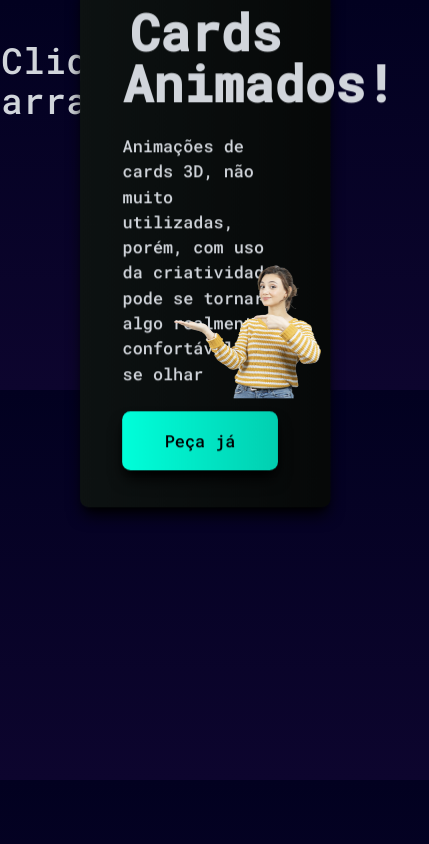
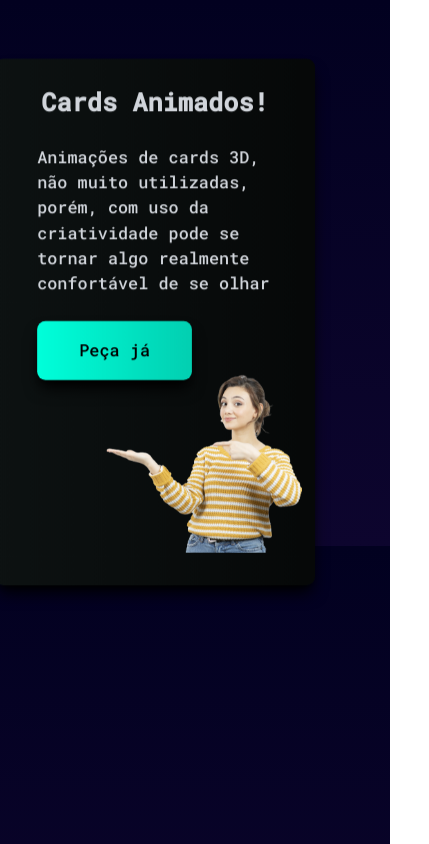
Before and after one commit to Reaction53/Portfolio, a React (Create React App) app: page /Cardpage in a window 390 px wide. Shown: the whole page, 429 px wide, since content can reach past the window. Built offline with nearby package versions, Linux system fonts and the light colour scheme.

Commit message:
responsive changes

```diff
--- a/src/pages/Cardpage.tsx
+++ b/src/pages/Cardpage.tsx
@@ -13,15 +13,15 @@ const Cardpage = () => {
 
 
   return (
-    <div className='flex justify-center w-screen h-[74vw] lg:h-[100vw]'>
+    <div className='flex justify-center w-screen h-[74vw] lg:h-[140vw]'>
       <div>
         <motion.h1
         transition={{ delay: 1}}
         initial={{ opacity: 0, top: "6rem" }}
         animate={{ opacity: 1, top: "3rem" }}
-        className='text-center text-gray-300 text-4xl p-10'> Clique e arraste!</motion.h1>
+        className='text-center text-gray-300 text-4xl p-10 lg:hidden'> Clique e arraste!</motion.h1>
         </div>
-        <div style={{ perspective: 2000}} className='flex items-center ml-[-32%] lg:mt-[25%]'>
+        <div style={{ perspective: 2000}} className='flex items-center ml-[-32%] lg:mt-[25%] lg:ml-[0]'>
           <motion.div
             style={{x, y, rotateX, rotateY, z: 100}}
             drag
@@ -29,9 +29,9 @@ const Cardpage = () => {
             dragConstraints={{ top: 0, left: 0, right: 0, bottom: 0 }}
             whileTap={{cursor: 'grabbing'}}
 
-          className='w-[400px] min-h-[500px] bg-gradient-to-r from-[#0D1212] to-[#060808] text-gray-300 shadow-lg shadow-black rounded-lg px-[40px] py-[25px] cursor-grab relative lg:w-[70%] lg:h-[30%]'>{/*Card*/}
+          className='w-[400px] min-h-[500px] bg-gradient-to-r from-[#0D1212] to-[#060808] text-gray-300 shadow-lg shadow-black rounded-lg px-[40px] py-[25px] cursor-grab relative lg:w-[80%] lg:h-[30%]'>{/*Card*/}
 
-            <h1 className='text-5xl mb-6 font-extrabold lg:p-30 lg:text-center'>Cards Animados!</h1>{/*Titulo*/}
+            <h1 className='text-5xl mb-6 font-extrabold lg:p-30 lg:text-center lg:text-2xl'>Cards Animados!</h1>{/*Titulo*/}
 
             <p className='max-w-[300px] mb-6 text-gray-300 lg:p-30'>
               Animações de cards 3D, não muito utilizadas, porém, com uso da criatividade pode se tornar algo realmente confortável de se olhar
```
